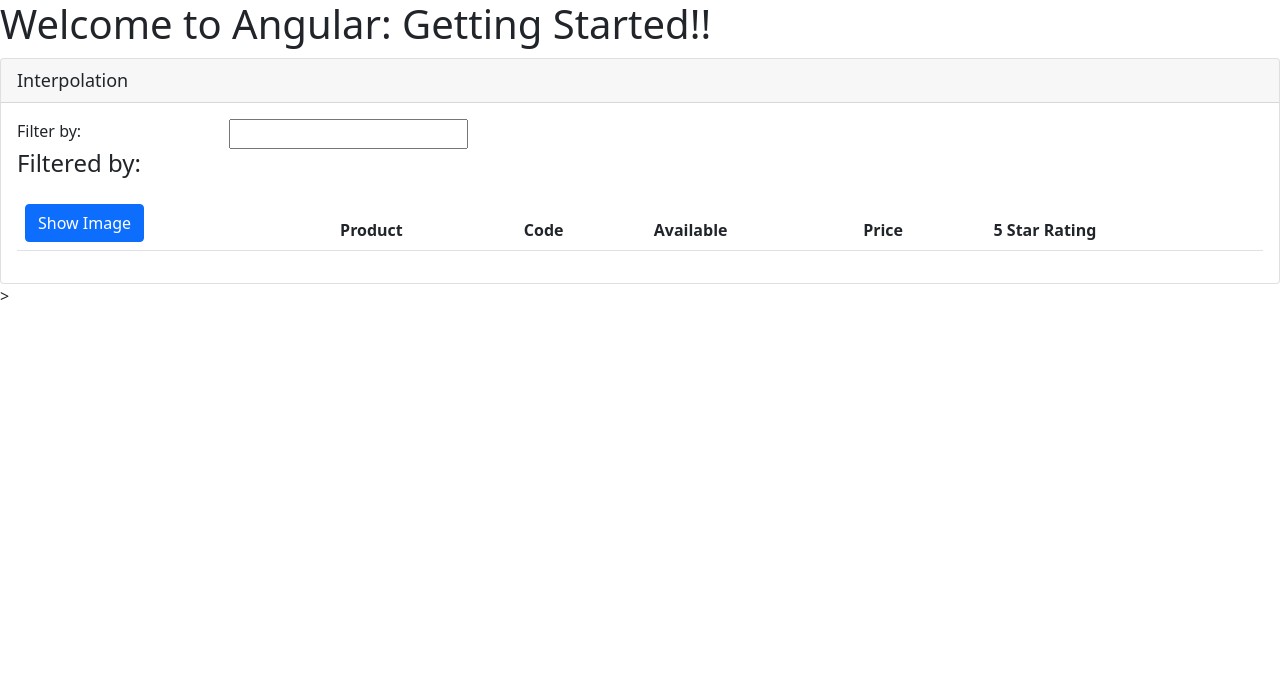
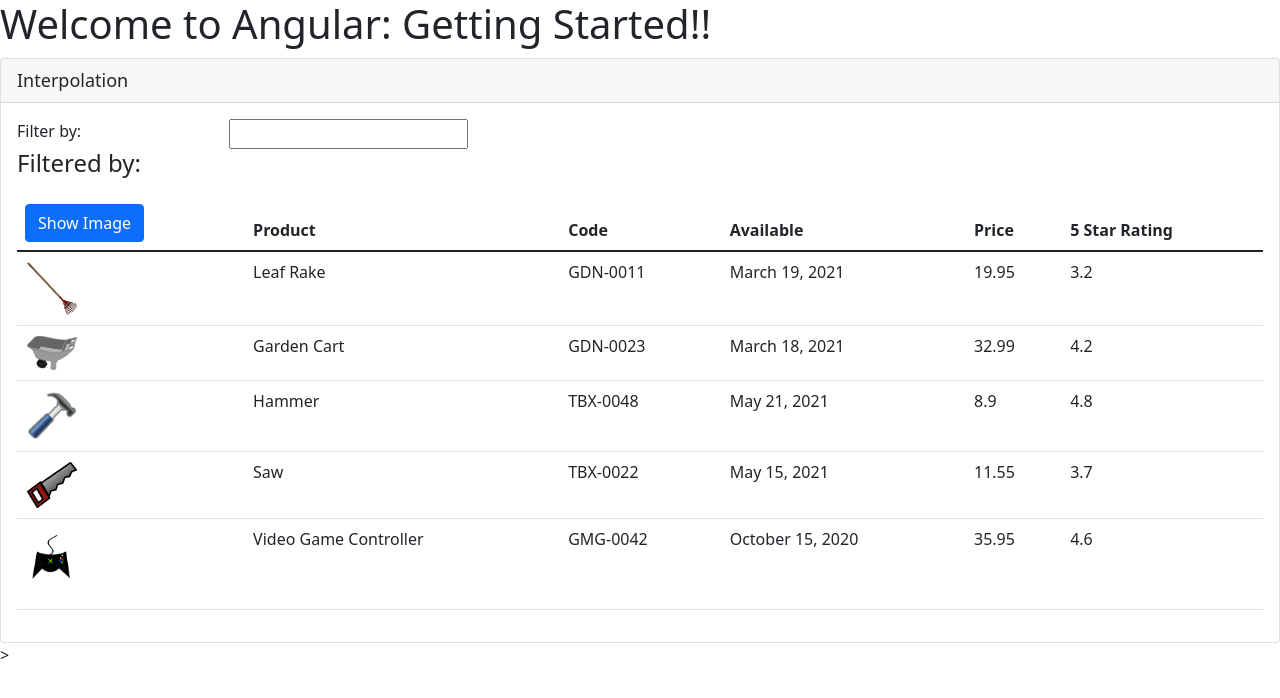
Before and after one commit to collinsMutai/angular-product-management, an Angular app: page / in a window 1280 px wide. Shown: the top 698 px of the page. Built offline with nearby package versions, Linux system fonts and the light colour scheme.

Commit message:
add interpolation and property binding

```diff
--- a/src/app/products/product-list.component.html
+++ b/src/app/products/product-list.component.html
@@ -14,7 +14,7 @@
       </div>
     </div>
     <div class='table-responsive'>
-        <table class='table'>
+        <table class='table' *ngIf='products.length'>
           <thead>
             <tr>
               <th>
@@ -30,7 +30,21 @@
             </tr>
           </thead>
           <tbody>
+           <tr *ngFor='let product of products'>
+            <td>
+              <!-- property binding -->
+              <img [src] = 'product.imageUrl'
+                    [title] = 'product.productName'
+                    [style.width.px] = 'imageWidth'
+                    [style.margin.px] = 'imageMargin'>
+            </td>
+            <td> {{ product.productName }}</td>
+            <td> {{ product.productCode }}</td>
+            <td> {{ product.releaseDate }}</td>
+            <td> {{ product.price }}</td>
+            <td> {{ product.starRating }}</td>
 
+           </tr>
           </tbody>
         </table>
       </div>
--- a/src/app/products/product-list.component.ts
+++ b/src/app/products/product-list.component.ts
@@ -6,4 +6,59 @@
 })
 export class ProductListComponent {
   pageTitle: string = 'Interpolation';
+  imageWidth: number = 50;
+  imageMargin: number = 2;
+  // pass products to html template
+  products: any[] = [
+    {
+      "productId": 1,
+      "productName": "Leaf Rake",
+      "productCode": "GDN-0011",
+      "releaseDate": "March 19, 2021",
+      "description": "Leaf rake with 48-inch wooden handle.",
+      "price": 19.95,
+      "starRating": 3.2,
+      "imageUrl": "assets/images/leaf_rake.png"
+    },
+    {
+      "productId": 2,
+      "productName": "Garden Cart",
+      "productCode": "GDN-0023",
+      "releaseDate": "March 18, 2021",
+      "description": "15 gallon capacity rolling garden cart",
+      "price": 32.99,
+      "starRating": 4.2,
+      "imageUrl": "assets/images/garden_cart.png"
+    },
+    {
+      "productId": 5,
+      "productName": "Hammer",
+      "productCode": "TBX-0048",
+      "releaseDate": "May 21, 2021",
+      "description": "Curved claw steel hammer",
+      "price": 8.9,
+      "starRating": 4.8,
+      "imageUrl": "assets/images/hammer.png"
+    },
+    {
+      "productId": 8,
+      "productName": "Saw",
+      "productCode": "TBX-0022",
+      "releaseDate": "May 15, 2021",
+      "description": "15-inch steel blade hand saw",
+      "price": 11.55,
+      "starRating": 3.7,
+      "imageUrl": "assets/images/saw.png"
+    },
+    {
+      "productId": 10,
+      "productName": "Video Game Controller",
+      "productCode": "GMG-0042",
+      "releaseDate": "October 15, 2020",
+      "description": "Standard two-button video game controller",
+      "price": 35.95,
+      "starRating": 4.6,
+      "imageUrl": "assets/images/xbox-controller.png"
+    }
+  ];
 }
```
